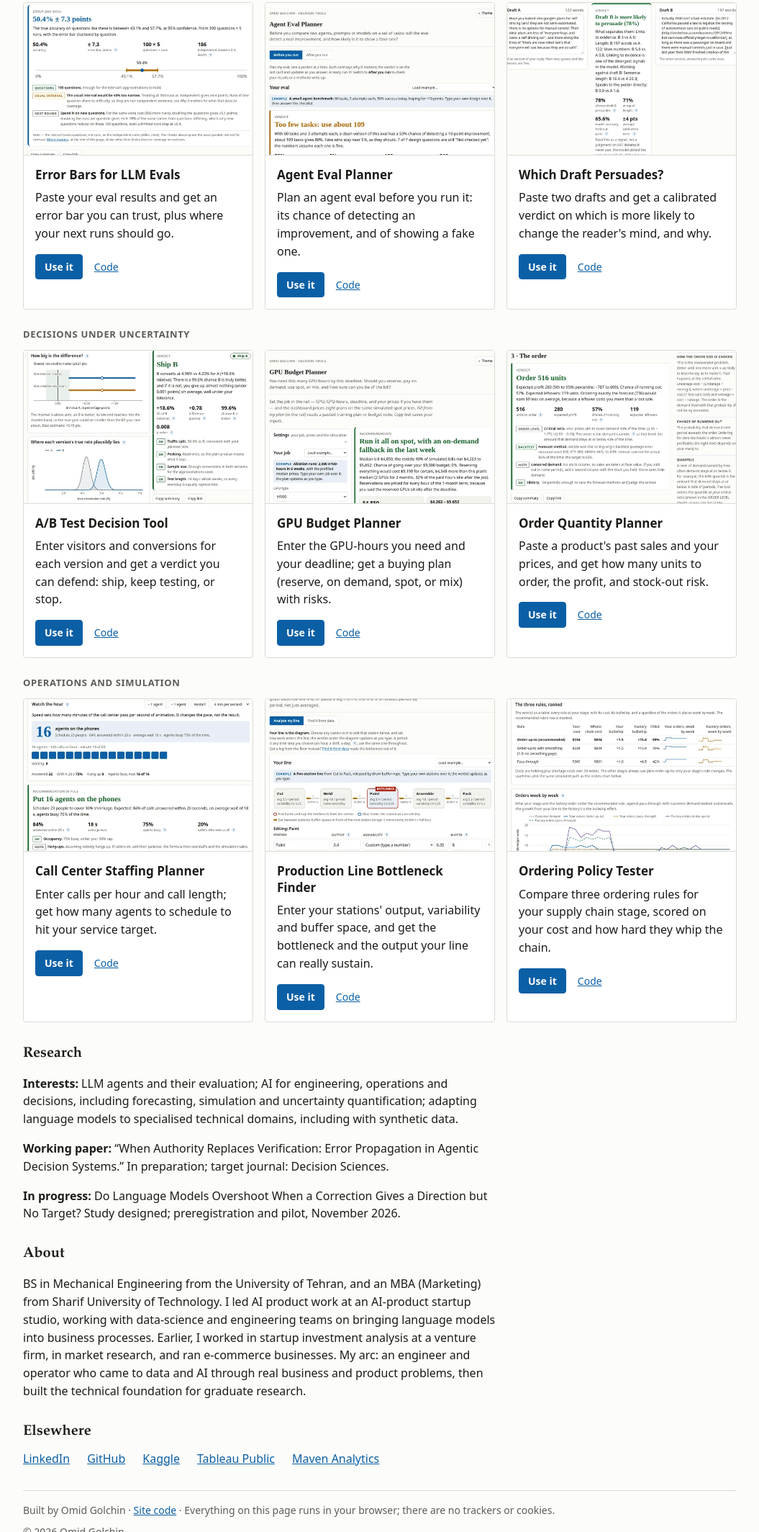
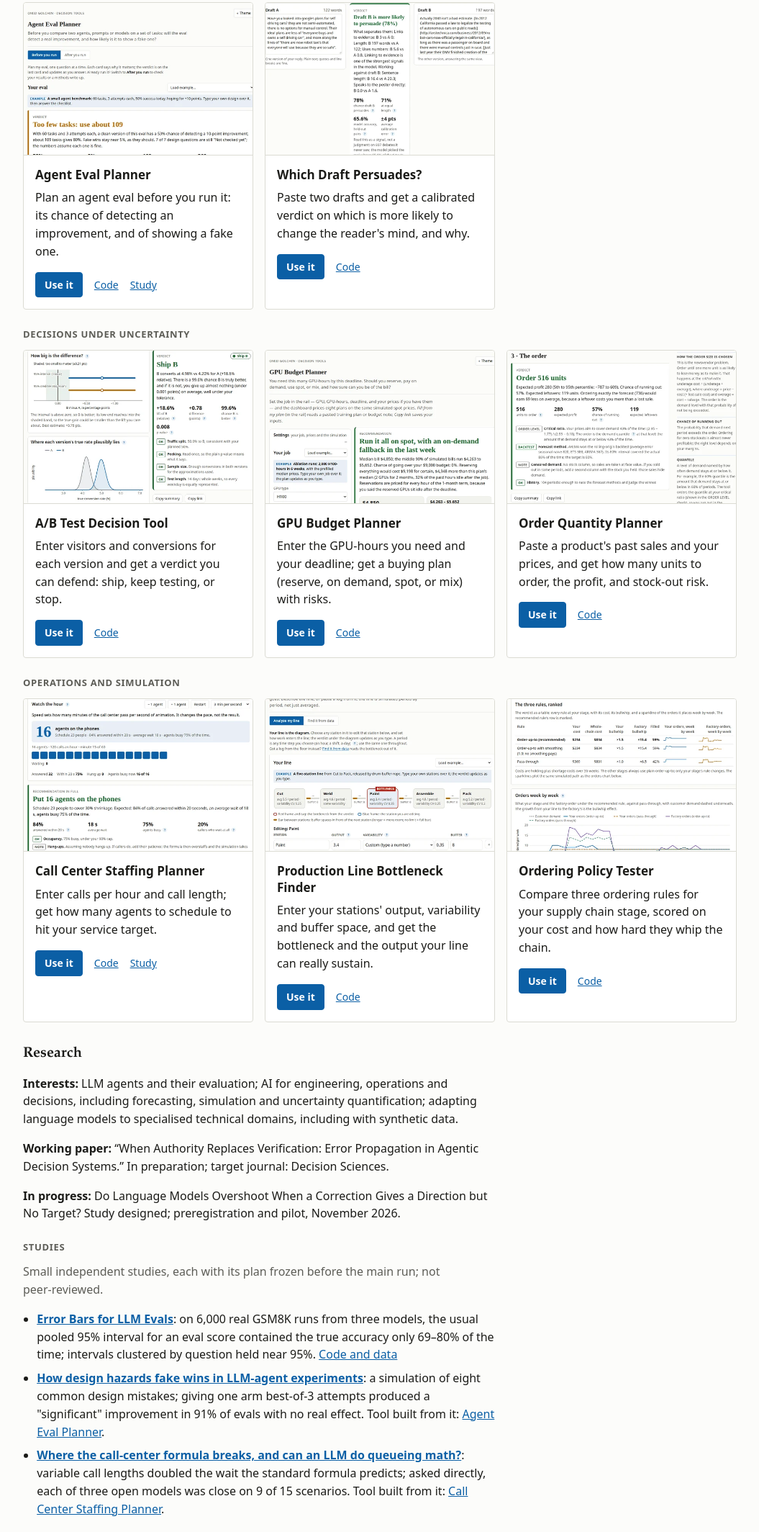
Before and after one commit to omidgolchin/omidgolchin.github.io, a plain HTML site: page index.html in a window 1280 px wide. Shown: the part 672-2800 px from the top of the page at 72% size, without its empty margins (112-1167 px from the left). Drawn offline with Linux system fonts and the light colour scheme.

Commit message:
Error Bars moves from Tools to a Studies list under Research; the two tools built from studies link to them

```diff
--- a/index.html
+++ b/index.html
@@ -4,7 +4,7 @@
 <meta charset="utf-8">
 <meta name="viewport" content="width=device-width, initial-scale=1">
 <title>Omid Golchin — Decision tools and LLM evaluation</title>
-<meta name="description" content="Omid Golchin builds tools that make classic decision and simulation methods easy to use, and studies how far LLM and agent outputs can be trusted. Nine tools, all running in your browser.">
+<meta name="description" content="Omid Golchin builds tools that make classic decision and simulation methods easy to use, and studies how far LLM and agent outputs can be trusted. Eight tools, all running in your browser, and small studies with frozen plans.">
 <link rel="canonical" href="https://omidgolchin.github.io/">
 <meta property="og:type" content="website">
 <meta property="og:title" content="Omid Golchin — Decision tools and LLM evaluation">
@@ -53,19 +53,11 @@
     <h3 class="group-h">Evaluating LLMs and agents</h3>
     <div class="cards">
       <article class="card">
-        <img src="assets/tools/llm-eval-error-bars.webp" alt="Screenshot of Error Bars for LLM Evals: the verdict, 50.4% ± 7.3 points, with its error-bar strip and checks" width="600" height="399" loading="lazy">
-        <div class="card-body">
-          <h4>Error Bars for LLM Evals</h4>
-          <p>Paste your eval results and get an error bar you can trust, plus where your next runs should go.</p>
-          <p class="card-actions"><a class="btn btn-primary" href="https://omidgolchin.github.io/llm-eval-error-bars/">Use it</a> <a href="https://github.com/omidgolchin/llm-eval-error-bars">Code</a></p>
-        </div>
-      </article>
-      <article class="card">
         <img src="assets/tools/experiment-hazard-simulator.webp" alt="Screenshot of the Agent Eval Planner: an eval design and its verdict, too few tasks: use about 109" width="600" height="399" loading="lazy">
         <div class="card-body">
           <h4>Agent Eval Planner</h4>
           <p>Plan an agent eval before you run it: its chance of detecting an improvement, and of showing a fake one.</p>
-          <p class="card-actions"><a class="btn btn-primary" href="https://omidgolchin.github.io/experiment-hazard-simulator/">Use it</a> <a href="https://github.com/omidgolchin/experiment-hazard-simulator">Code</a></p>
+          <p class="card-actions"><a class="btn btn-primary" href="https://omidgolchin.github.io/experiment-hazard-simulator/">Use it</a> <a href="https://github.com/omidgolchin/experiment-hazard-simulator">Code</a> <a href="https://github.com/omidgolchin/agent-eval-hazards-study">Study</a></p>
         </div>
       </article>
       <article class="card">
@@ -113,7 +105,7 @@
         <div class="card-body">
           <h4>Call Center Staffing Planner</h4>
           <p>Enter calls per hour and call length; get how many agents to schedule to hit your service target.</p>
-          <p class="card-actions"><a class="btn btn-primary" href="https://omidgolchin.github.io/queue-simulator/">Use it</a> <a href="https://github.com/omidgolchin/queue-simulator">Code</a></p>
+          <p class="card-actions"><a class="btn btn-primary" href="https://omidgolchin.github.io/queue-simulator/">Use it</a> <a href="https://github.com/omidgolchin/queue-simulator">Code</a> <a href="https://github.com/omidgolchin/call-center-queueing-study">Study</a></p>
         </div>
       </article>
       <article class="card">
@@ -140,6 +132,13 @@
     <p><strong>Interests:</strong> LLM agents and their evaluation; AI for engineering, operations and decisions, including forecasting, simulation and uncertainty quantification; adapting language models to specialised technical domains, including with synthetic data.</p>
     <p><strong>Working paper:</strong> “When Authority Replaces Verification: Error Propagation in Agentic Decision Systems.” In preparation; target journal: Decision Sciences.</p>
     <p><strong>In progress:</strong> Do Language Models Overshoot When a Correction Gives a Direction but No Target? Study designed; preregistration and pilot, November 2026.</p>
+    <h3 class="group-h">Studies</h3>
+    <p class="tools-note">Small independent studies, each with its plan frozen before the main run; not peer-reviewed.</p>
+    <ul class="studies">
+      <li><strong><a href="https://omidgolchin.github.io/llm-eval-error-bars/">Error Bars for LLM Evals</a></strong>: on 6,000 real GSM8K runs from three models, the usual pooled 95% interval for an eval score contained the true accuracy only 69–80% of the time; intervals clustered by question held near 95%. <a href="https://github.com/omidgolchin/llm-eval-error-bars">Code and data</a></li>
+      <li><strong><a href="https://github.com/omidgolchin/agent-eval-hazards-study">How design hazards fake wins in LLM-agent experiments</a></strong>: a simulation of eight common design mistakes; giving one arm best-of-3 attempts produced a "significant" improvement in 91% of evals with no real effect. Tool built from it: <a href="https://omidgolchin.github.io/experiment-hazard-simulator/">Agent Eval Planner</a>.</li>
+      <li><strong><a href="https://github.com/omidgolchin/call-center-queueing-study">Where the call-center formula breaks, and can an LLM do queueing math?</a></strong>: variable call lengths doubled the wait the standard formula predicts; asked directly, each of three open models was close on 9 of 15 scenarios. Tool built from it: <a href="https://omidgolchin.github.io/queue-simulator/">Call Center Staffing Planner</a>.</li>
+    </ul>
   </section>
 
   <section id="about" aria-labelledby="about-h">
--- a/styles.css
+++ b/styles.css
@@ -179,3 +179,6 @@ section p { max-width: 72ch; }
   margin-top: var(--sp-6); padding: var(--sp-4) 0 var(--sp-5);
 }
 .kit-footer p { margin: 0 0 var(--sp-2); }
+
+.studies { max-width: 72ch; padding-left: 1.2em; }
+.studies li { margin: 0 0 var(--sp-2); }
```
Also changed, not shown: assets/tools/llm-eval-error-bars.webp (deleted).
